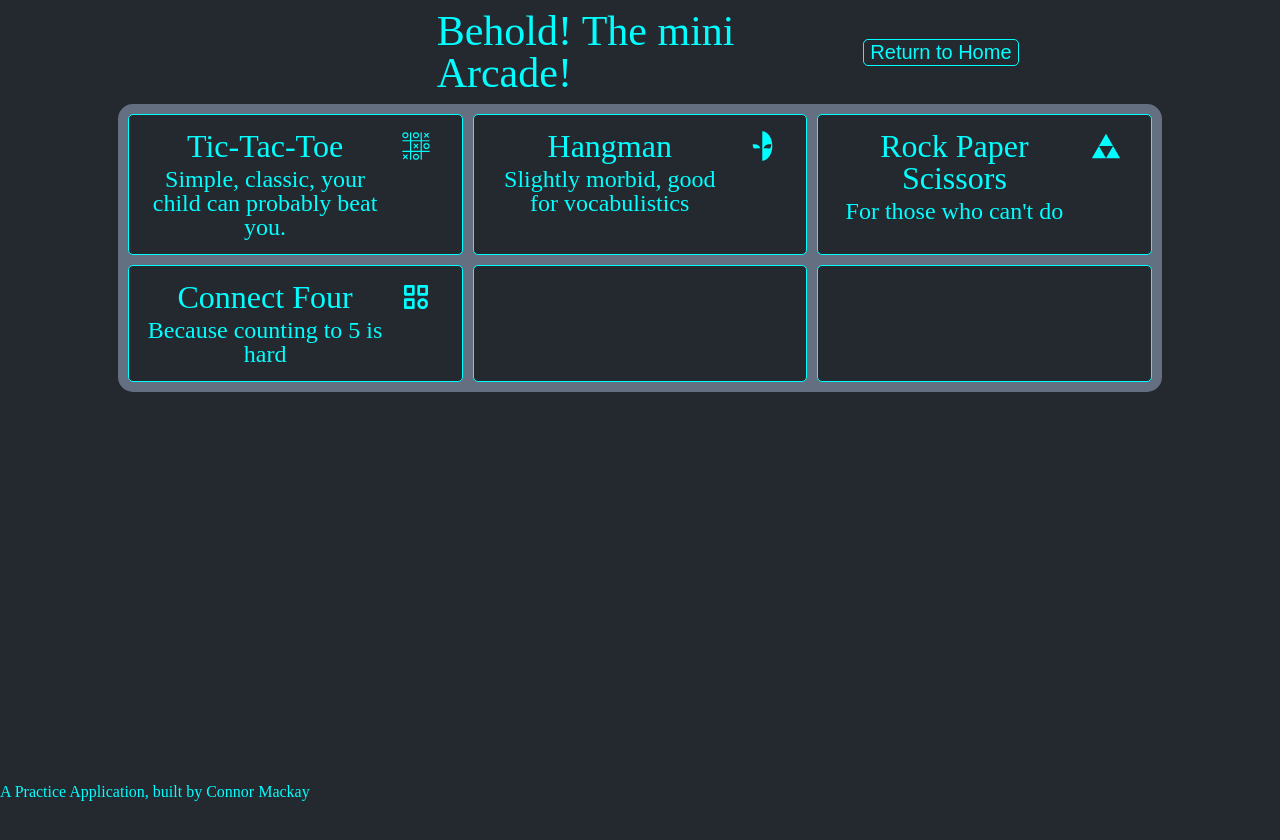
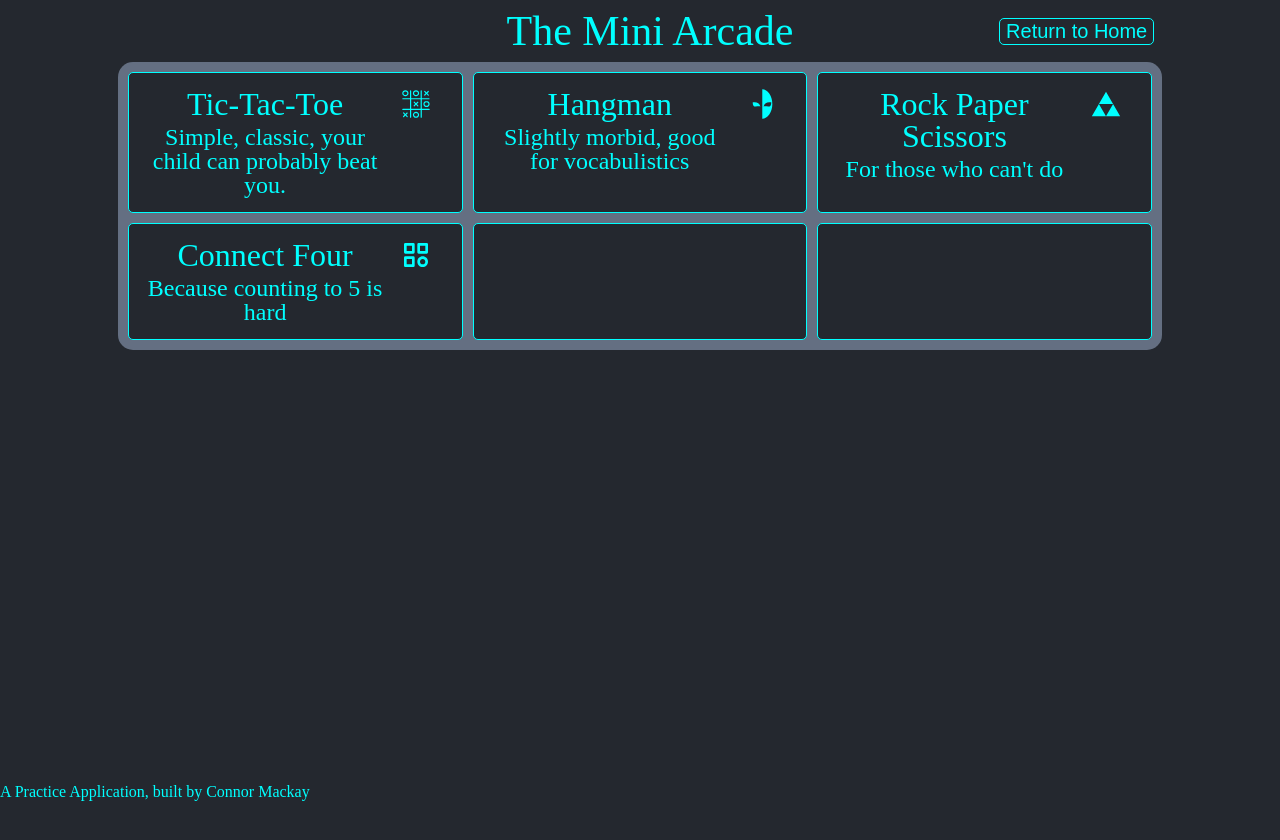
Before and after one commit to CD-Mackay/mini-arcade, a React app: page / in a window 1280 px wide. Shown: the top 840 px of the page. Built offline with nearby package versions, Linux system fonts and the light colour scheme.

Commit message:
style header

```diff
--- a/client/src/components/atoms/Header/Header.js
+++ b/client/src/components/atoms/Header/Header.js
@@ -14,9 +14,7 @@ const Header = () => {
   return (
     <StyledHeader>
       <div />
-      <div>
-        <h1>Behold! The mini Arcade!</h1>
-      </div>
+        <h1>The Mini Arcade</h1>
       <div id="button-wrapper">
         <Link to="/">
           <Button message="Return to Home" />
--- a/client/src/components/atoms/Header/StyledHeader.js
+++ b/client/src/components/atoms/Header/StyledHeader.js
@@ -5,6 +5,7 @@ display: grid;
 grid-template-columns: 1fr 1fr 1fr;
 padding: 10px;
 width: 100vw;
+text-align: center;
 h1 {
   font-size: 42px;
 }
```
